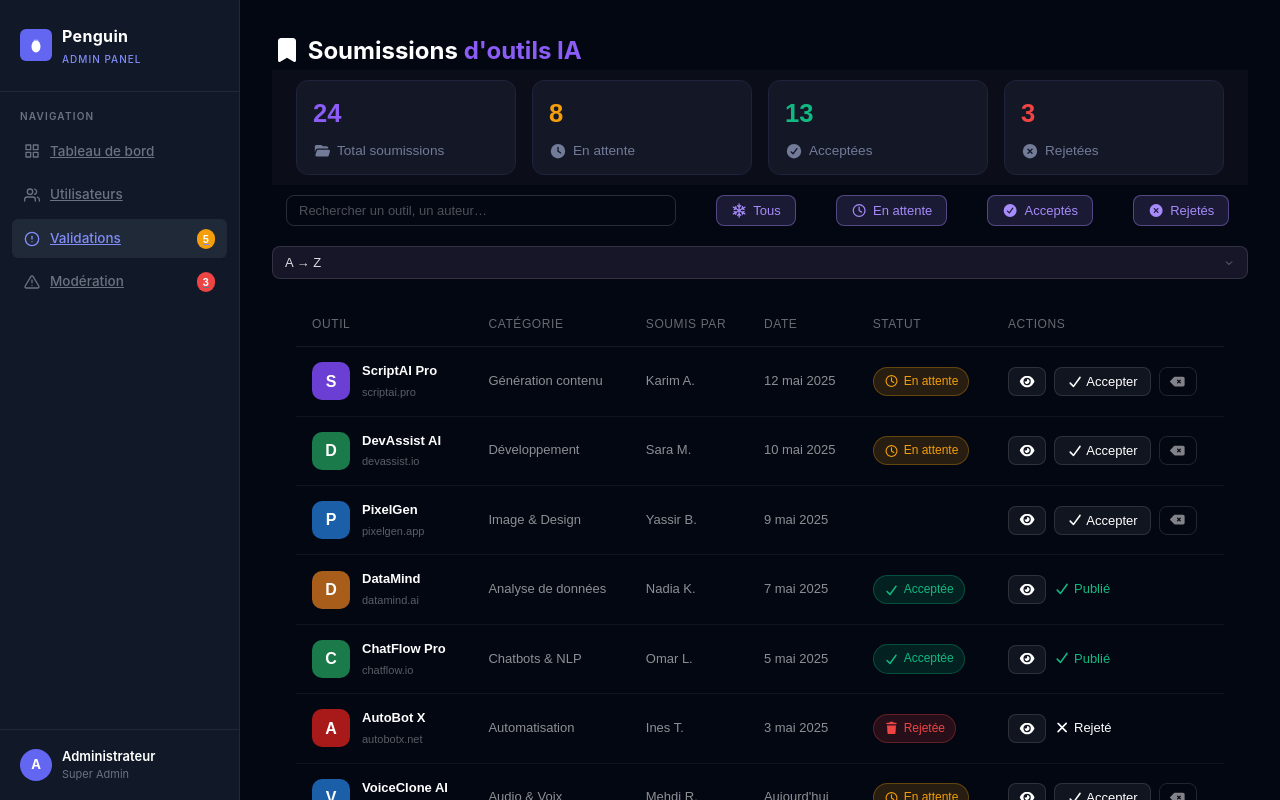
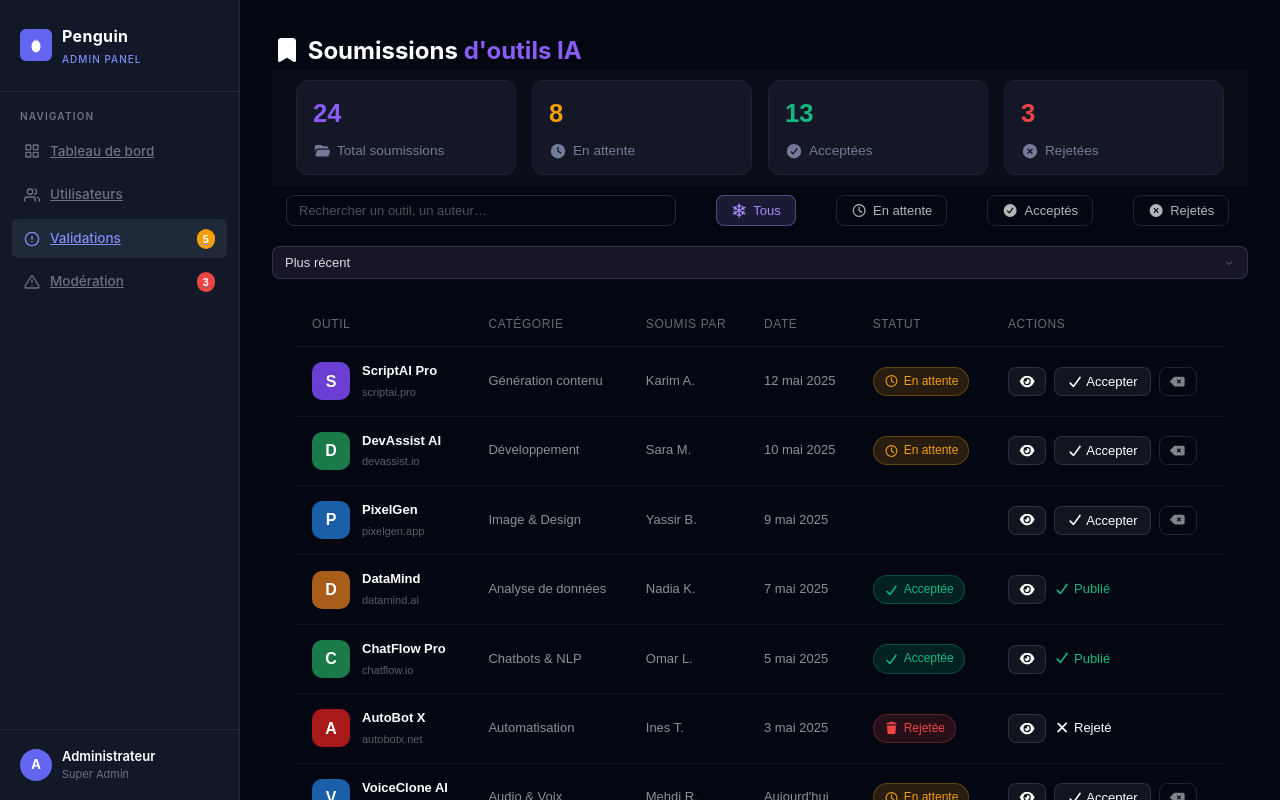
Before and after one commit to dss47/Penguins, a React (Vite) app in the folder frontend/: page /admin/suggestions in a window 1280 px wide. Built offline with nearby package versions, Linux system fonts and the light colour scheme.

Commit message:
Soumissions changes v2

```diff
--- a/frontend/src/components/Validations/ToolbarFilter.jsx
+++ b/frontend/src/components/Validations/ToolbarFilter.jsx
@@ -4,27 +4,49 @@ import { faClock } from '@fortawesome/free-regular-svg-icons'
 import { faCircleCheck, faCircleXmark } from "@fortawesome/free-solid-svg-icons";
 import style from "../../style/Validations/ToolbarFilter.module.css"
 
-function Toolbar() {
+function Toolbar({ searchQuery, setSearchQuery, filterStatus, setFilterStatus, sortOption, setSortOption }) {
   return (
     <div className={style.toolbar}>
       <div className={style.toolbarFilterBar}>
-        <input className={style.toolbarSearch} type="text" placeholder="Rechercher un outil, un auteur…" />
-        <button className={`${style.toolbarBtn} ${style.toolbarBtnActive}`}>
+        <input
+          className={style.toolbarSearch}
+          type="text"
+          placeholder="Rechercher un outil, un auteur…"
+          value={searchQuery}
+          onChange={(e) => setSearchQuery(e.target.value)}
+        />
+        <button
+          className={`${style.toolbarBtn} ${filterStatus === 'tous' ? style.toolbarBtnActive : ''}`}
+          onClick={() => setFilterStatus('tous')}
+        >
           <FontAwesomeIcon icon={faSnowflake} /> Tous
         </button>
-        <button className={`${style.toolbarBtn} ${style.toolbarBtnActive}`}>
+        <button
+          className={`${style.toolbarBtn} ${filterStatus === 'attente' ? style.toolbarBtnActive : ''}`}
+          onClick={() => setFilterStatus('attente')}
+        >
           <FontAwesomeIcon icon={faClock} /> En attente
         </button>
-        <button className={`${style.toolbarBtn} ${style.toolbarBtnActive}`}>
+        <button
+          className={`${style.toolbarBtn} ${filterStatus === 'accepte' ? style.toolbarBtnActive : ''}`}
+          onClick={() => setFilterStatus('accepte')}
+        >
           <FontAwesomeIcon icon={faCircleCheck} /> Acceptés
         </button>
-        <button className={`${style.toolbarBtn} ${style.toolbarBtnActive}`}>
+        <button
+          className={`${style.toolbarBtn} ${filterStatus === 'rejete' ? style.toolbarBtnActive : ''}`}
+          onClick={() => setFilterStatus('rejete')}
+        >
           <FontAwesomeIcon icon={faCircleXmark} /> Rejetés
         </button>
       </div>
 
       <div className={style.toolbarSort}>
-        <select className={style.toolbarSelect}>
+        <select
+          className={style.toolbarSelect}
+          value={sortOption}
+          onChange={(e) => setSortOption(e.target.value)}
+        >
           <option>A → Z</option>
           <option>Plus récent</option>
           <option>Plus ancien</option>
--- a/frontend/src/components/Validations/main.jsx
+++ b/frontend/src/components/Validations/main.jsx
@@ -1,4 +1,4 @@
-import { useState } from "react";
+import { useState, useEffect } from "react";
 import style from "../../style/Validations/table.module.css"
 import { faEye } from '@fortawesome/free-solid-svg-icons'
 import { FontAwesomeIcon } from "@fortawesome/react-fontawesome";
@@ -8,7 +8,7 @@ import { faTrash } from '@fortawesome/free-solid-svg-icons'
 import { faXmark } from '@fortawesome/free-solid-svg-icons'
 import { faClock } from '@fortawesome/free-regular-svg-icons'
 
-function Main(){
+function Main({ searchQuery = "", filterStatus = "tous", sortOption = "Plus récent" }){
   const outils = [
     { id: 1, nom: 'ScriptAI Pro', url: 'scriptai.pro', categorie: 'Génération contenu', soumis: 'Karim A.', date: '12 mai 2025', statut: 'attente', couleur: '#6c3fd4' },
     { id: 2, nom: 'DevAssist AI', url: 'devassist.io', categorie: 'Développement', soumis: 'Sara M.', date: '10 mai 2025', statut: 'attente', couleur: '#1a7a4a' },
@@ -31,11 +31,37 @@ function Main(){
     { id: 19, nom: 'EduLearn', url: 'edulearn.edu', categorie: 'Education', soumis: 'Ines T.', date: '5 avr 2025', statut: 'attente', couleur: '#1a5fa8' }
   ];
 
+  let filteredOutils = outils.filter(outil => {
+    if (filterStatus !== "tous" && outil.statut !== filterStatus) {
+      return false;
+    }
+    if (searchQuery) {
+      const q = searchQuery.toLowerCase();
+      if (!outil.nom.toLowerCase().includes(q) &&
+          !outil.soumis.toLowerCase().includes(q) &&
+          !outil.categorie.toLowerCase().includes(q)) {
+        return false;
+      }
+    }
+    return true;
+  });
+
+  if (sortOption === "A → Z") {
+    filteredOutils.sort((a, b) => a.nom.localeCompare(b.nom));
+  } else if (sortOption === "Plus ancien") {
+    filteredOutils.reverse();
+  }
+
   const [currentPage, setCurrentPage] = useState(1);
   const itemsPerPage = 15;
-  const totalPages = Math.ceil(outils.length / itemsPerPage);
 
-  const currentData = outils.slice(
+  useEffect(() => {
+    setCurrentPage(1);
+  }, [searchQuery, filterStatus, sortOption]);
+
+  const totalPages = Math.ceil(filteredOutils.length / itemsPerPage);
+
+  const currentData = filteredOutils.slice(
     (currentPage - 1) * itemsPerPage,
     currentPage * itemsPerPage
   );
--- a/frontend/src/pages/Validations.jsx
+++ b/frontend/src/pages/Validations.jsx
@@ -1,14 +1,31 @@
+import { useState } from "react";
 import Header from "../components/Validations/header";
 import Insight from "../components/Validations/insight";
 import Toolbar from "../components/Validations/ToolbarFilter";
 import Main from "../components/Validations/main";
+
 function Validations() {
+  const [searchQuery, setSearchQuery] = useState("");
+  const [filterStatus, setFilterStatus] = useState("tous");
+  const [sortOption, setSortOption] = useState("Plus récent");
+
   return (
     <>
       <Header />
       <Insight />
-      <Toolbar />
-      <Main />
+      <Toolbar
+        searchQuery={searchQuery}
+        setSearchQuery={setSearchQuery}
+        filterStatus={filterStatus}
+        setFilterStatus={setFilterStatus}
+        sortOption={sortOption}
+        setSortOption={setSortOption}
+      />
+      <Main
+        searchQuery={searchQuery}
+        filterStatus={filterStatus}
+        sortOption={sortOption}
+      />
     </>
   );
 }
```
